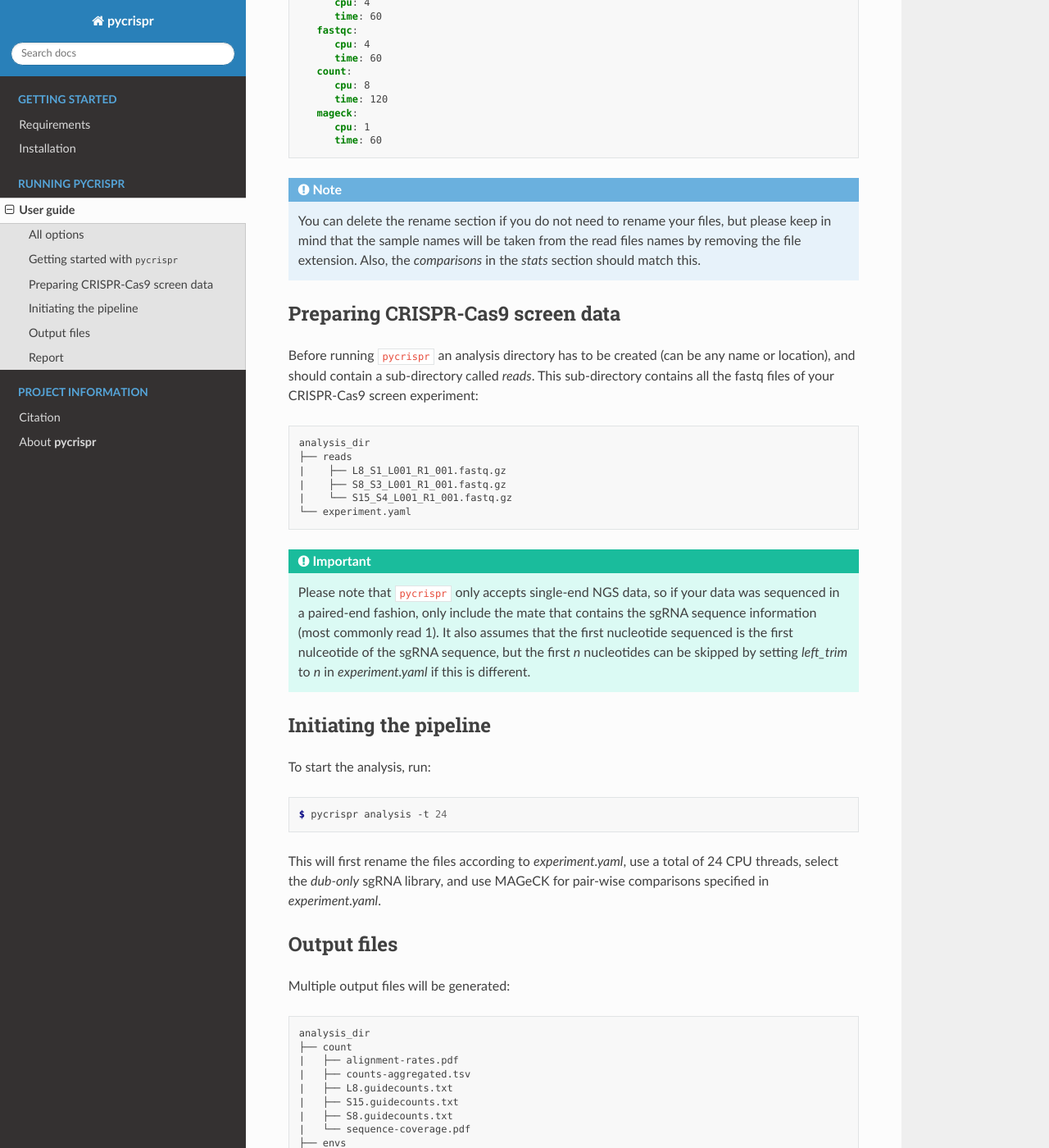
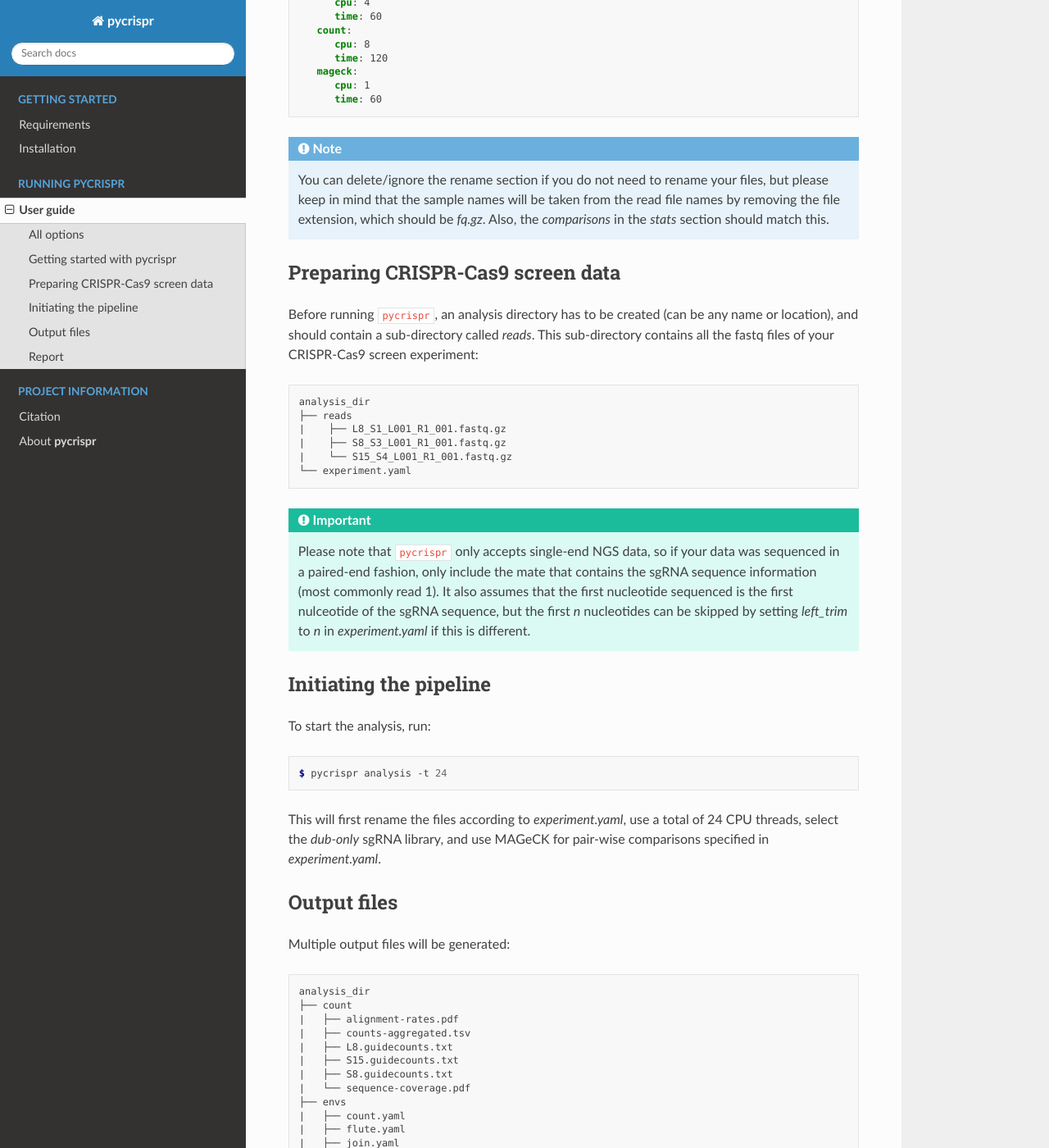
Before and after one commit to niekwit/pycrispr, a Sphinx documentation site: the page built from docs/source/execution/userguide.rst, in a window 1280 px wide and 1400 px high, scrolled down 1148 px. Shown: the whole window at 82% size. Built offline with Sphinx 7.4.7 and the Read the Docs theme 2.0.0, drawn with Linux system fonts in a browser that asks for light colours; some of the changed text lies outside the part shown.

```diff
--- a/docs/source/execution/userguide.rst
+++ b/docs/source/execution/userguide.rst
@@ -12,7 +12,7 @@ All options
    :prog: pycrispr report
    :nested: full
 
-Getting started with ``pycrispr``
+Getting started with pycrispr
 ------------------------------------
 ``pycrispr`` requires a YAML file (experiment.yaml) that contains information of the experiment, and available CRISPR sgRNA libraries:
 
@@ -62,12 +59,12 @@ Getting started with ``pycrispr``
          cpu: 1
          time: 60
 
-.. note:: You can delete the rename section if you do not need to rename your files, but please keep in mind that the sample names will be taken from the read files names by removing the file extension. Also, the *comparisons* in the *stats* section should match this.
+.. note:: You can delete/ignore the rename section if you do not need to rename your files, but please keep in mind that the sample names will be taken from the read file names by removing the file extension, which should be *fq.gz*. Also, the *comparisons* in the *stats* section should match this.
 
 
 Preparing CRISPR-Cas9 screen data
 ------------------------------------
-Before running ``pycrispr`` an analysis directory has to be created (can be any name or location), and should contain a sub-directory called *reads*. This sub-directory contains all the fastq files of your CRISPR-Cas9 screen experiment::
+Before running ``pycrispr``, an analysis directory has to be created (can be any name or location), and should contain a sub-directory called *reads*. This sub-directory contains all the fastq files of your CRISPR-Cas9 screen experiment::
 
    analysis_dir
    ├── reads
```
Also changed, not shown: other parts of docs/source/execution/userguide.rst (+7 -8 lines), docs/source/getting_started/installation.rst (+14 -0 lines).
